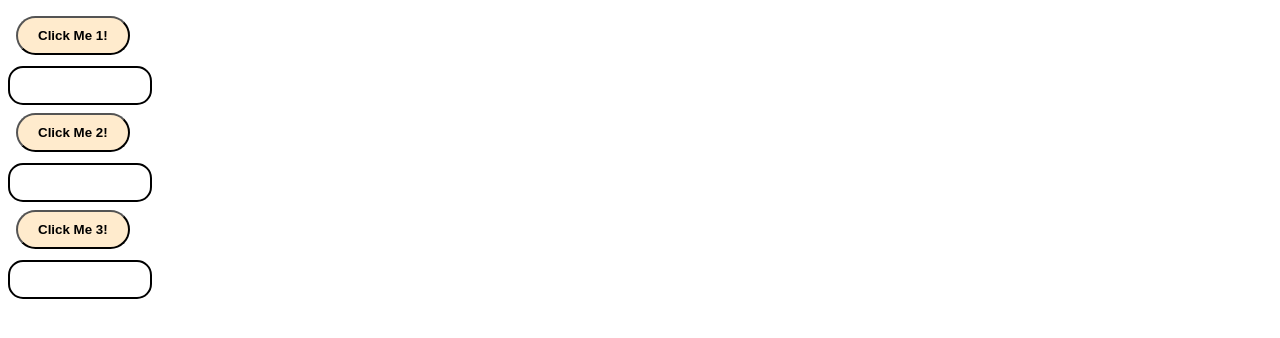
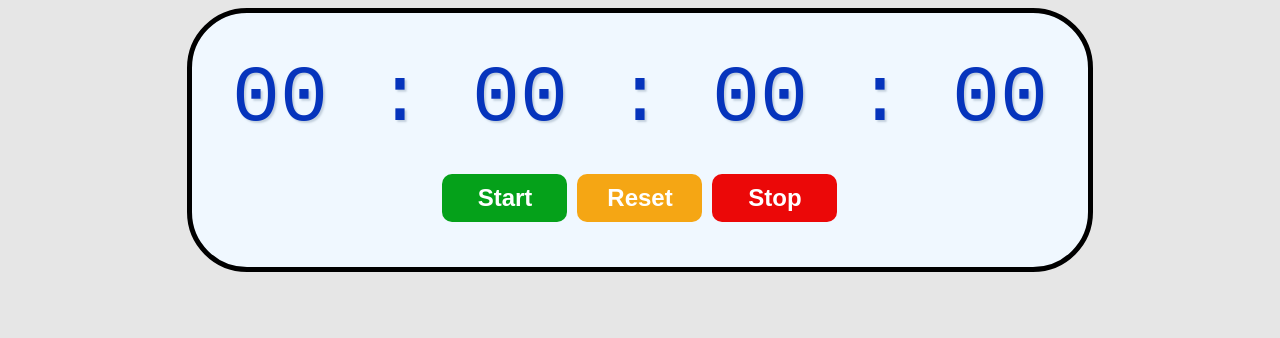
Before and after one commit to mandalika-sravani/React, a React (Vite) app in the folder my-react-app/: page / in a window 1280 px wide. Shown: the top 338 px of the page. Built offline with nearby package versions, Linux system fonts and the light colour scheme.

Commit message:
added stopwatch

```diff
--- a/my-react-app/src/App.jsx
+++ b/my-react-app/src/App.jsx
@@ -18,6 +18,7 @@ import MyObjectComponent from "./update_objects.jsx";
 import MyUpdateComponent from "./updater.jsx";
 import ComponentA from "./useContext()/ComponentA"; */
 
+import Stopwatch from "./Stopwatch/Stopwatch";
 import Component from "./useRef()/Component";
 
 
@@ -162,9 +163,16 @@ import Component from "./useRef()/Component";
 } */
 
 // useRef() code
+/*function App() {
+  return(
+    <Component />
+  );
+} */
+
+// Stopwatch App
 function App() {
   return(
-    <Component />
+    <Stopwatch />
   );
 }
 
--- /dev/null
+++ b/my-react-app/src/Stopwatch/Stopwatch.jsx
@@ -0,0 +1,73 @@
+// STOPWATCH APP
+
+import React, {useState, useEffect, useRef} from "react";
+import styles from './stopwatch.module.css';
+
+function Stopwatch() {
+
+    const [isRunning, setIsRunning] = useState(false);
+    const [elapsedTime, setElapsedTime] = useState(0);
+    const intervalIdRef = useRef(null);
+    const startTimeRef = useRef(0);
+
+    useEffect(() => {
+
+        if(isRunning) {
+            intervalIdRef.current = setInterval(() => {
+                setElapsedTime(Date.now() - startTimeRef.current);
+            }, 10);
+        }
+
+        return(() => {
+            clearInterval(intervalIdRef.current);
+        });
+    }, [isRunning]);
+
+    function start() {
+        setIsRunning(true);
+        startTimeRef.current = Date.now() - elapsedTime;
+    }
+
+    function stop() {
+
+        setIsRunning(false);
+
+    }
+
+    function reset() {
+
+        setElapsedTime(0);
+        setIsRunning(false);
+
+    }
+
+    function formatTime() {
+
+        let hours = Math.floor(elapsedTime / (1000 * 60 * 60));
+        let minutes = Math.floor(elapsedTime / (1000 * 60) % 60);
+        let seconds = Math.floor(elapsedTime / (1000) % 60);
+        let millisec = Math.floor((elapsedTime % 1000) / 10);
+
+        hours = String(hours).padStart(2, "0");
+        minutes = String(minutes).padStart(2, "0");
+        seconds = String(seconds).padStart(2, "0");
+        millisec = String(millisec).padStart(2, "0");
+
+        return `${hours} : ${minutes} : ${seconds} : ${millisec}`;
+
+    }
+
+    return(
+        <div className={styles.container}>
+            <div className={styles.display}>{formatTime()}</div>
+            <div className={styles.controls}>
+                <button className={styles.start} onClick={start}>Start</button>
+                <button className={styles.reset} onClick={reset}>Reset</button>
+                <button className={styles.stop} onClick={stop}>Stop</button>
+            </div>
+
+        </div>
+    );
+}
+
+export default Stopwatch
--- /dev/null
+++ b/my-react-app/src/Stopwatch/stopwatch.module.css
@@ -0,0 +1,73 @@
+body {
+    display: flex;
+    flex-direction: column;
+    align-items: center;
+    background-color: hsl(0, 0%, 90%);
+}
+
+.container {
+    display: flex;
+    flex-direction: column;
+    align-items: center;
+    border: 5px solid;
+    border-radius: 60px;
+    padding: 40px;
+    background-color: aliceblue;
+}
+
+.display {
+    font-size: 5rem;
+    font-family: monospace;
+    color: rgb(6, 52, 188);
+    text-shadow: 2px 2px 2px hsla(209, 20%, 66%, 0.508);
+    margin-bottom: 25px;
+}
+
+.controls button {
+    font-size: 1.5rem;
+    font-weight: bold;
+    padding: 10px 20px;
+    margin: 5px;
+    min-width: 125px;
+    border: none;
+    border-radius: 10px;
+    cursor: pointer;
+    color: white;
+    transition: background-color 0.5s ease;
+}
+
+.start {
+    background-color: rgb(5, 161, 26);
+}
+
+.start:hover {
+    background-color: rgb(11, 217, 39);
+}
+
+.start:active {
+    background-color: rgb(12, 79, 21);
+}
+
+.stop {
+    background-color: rgb(235, 8, 8);
+}
+
+.stop:hover {
+    background-color: rgb(198, 91, 91);
+}
+
+.stop:active {
+    background-color: rgb(111, 10, 10);
+}
+
+.reset {
+    background-color: rgb(245, 166, 20);
+}
+
+.reset:hover {
+    background-color: rgb(210, 163, 76);
+}
+
+.reset:active {
+    background-color: rgb(119, 86, 23);
+}
```
